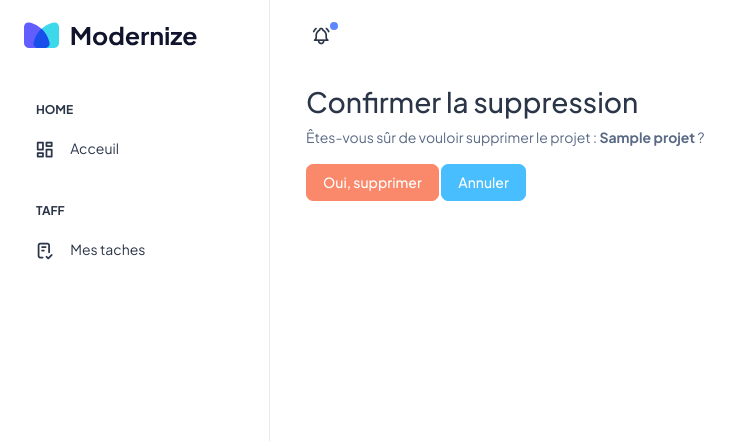
After one commit to lauPB07/FocusFlow, a Django app: page /1/delete/ in a window 1280 px wide. The commit adds this page. Shown: the top 441 px of the page, without its empty margins (0-743 px from the left). Run offline with Django 5.2, Linux system fonts and the light colour scheme; tables that the repository leaves empty hold one stand-in row (values such as "Sample post"); some libraries are stand-ins or nearby versions.

Commit message:
feat : ajout de la fonction de suppression de projet

```diff
--- a/FocusFlow/templates/projets.html
+++ b/FocusFlow/templates/projets.html
@@ -47,7 +47,7 @@
                           <a href="/{{ projet.id }}/update/" class="btn btn-success m-1">Modifier</a>
                         </td>
                          <td class="border-bottom-0">
-                          <a class="btn btn-danger m-1">Supprimer</a>
+                          <a href="/{{ projet.id }}/delete/" class="btn btn-danger m-1">Supprimer</a>
                         </td>
                          <td class="border-bottom-0">
                           <a href="/{{ projet.id }}/details/" class="btn btn-secondary m-1">Voir details</a>
--- /dev/null
+++ b/FocusFlow/templates/supprimer_projet.html
@@ -0,0 +1,14 @@
+{% extends 'base.html' %}
+
+{% block content %}
+<div class="container">
+    <h2>Confirmer la suppression</h2>
+    <p>Êtes-vous sûr de vouloir supprimer le projet : <strong>{{ projet.nom }}</strong> ?</p>
+
+    <form method="POST">
+        {% csrf_token %}
+        <button type="submit" class="btn btn-danger">Oui, supprimer</button>
+        <a href="#" class="btn btn-secondary">Annuler</a>
+    </form>
+</div>
+{% endblock %}
--- a/FocusFlow/urls.py
+++ b/FocusFlow/urls.py
@@ -12,6 +12,7 @@ urlpatterns = [
     path('<int:projet_id>/addParticipant/',views.ajouterUser_projets, name='ajouterUser_projets'),
     path('<int:projet_id>/details/', views.detail_projets, name='details'),
     path('<int:projet_id>/update/', views.update_projet, name='update_projet'),
+    path('<int:projet_id>/delete/', views.delete_projet, name='delete_projet'),
     path('showUsers/', views.show_users, name='showUsers'),
     path('createUser/',views.register_user, name='createUser')
 ]
--- a/FocusFlow/views.py
+++ b/FocusFlow/views.py
@@ -103,7 +103,7 @@ def create_projets(request):
             createdBy=request.user
         )
         projet.user.add(request.user)
-        return redirect('acceuil')
+        return redirect('showProjet')
     user = request.user
     is_chefProjet = user.groups.filter(name='chef de projet').exists()
     is_admin = user.groups.filter(name='admin').exists()
@@ -135,6 +135,24 @@ def update_projet(request, projet_id):
         'is_chefProjet': is_chefProjet,
     }
     return render(request, 'update_projet.html', context)
+
+
+def delete_projet(request, projet_id):
+    user = request.user
+    is_chefProjet = user.groups.filter(name='chef de projet').exists()
+    is_admin = user.groups.filter(name='admin').exists()
+
+    projet = get_object_or_404(Projet, id=projet_id)
+    if request.method == 'POST':
+        projet.delete()
+        return redirect('showProjet')
+
+    context = {
+        'projet': projet,
+        'is_admin': is_admin,
+        'is_chefProjet': is_chefProjet,
+    }
+    return render(request,'supprimer_projet.html', context)
 
 def show_projets(request):
     user = request.user
@@ -180,7 +198,7 @@ def detail_projets(request, projet_id):
     is_admin = user.groups.filter(name='admin').exists()
     projet = Projet.objects.get(id=projet_id)
     context = {
-        'projets': projet,
+        'projet': projet,
         'is_admin': is_admin,
         'is_chefProjet': is_chefProjet
     }
```
